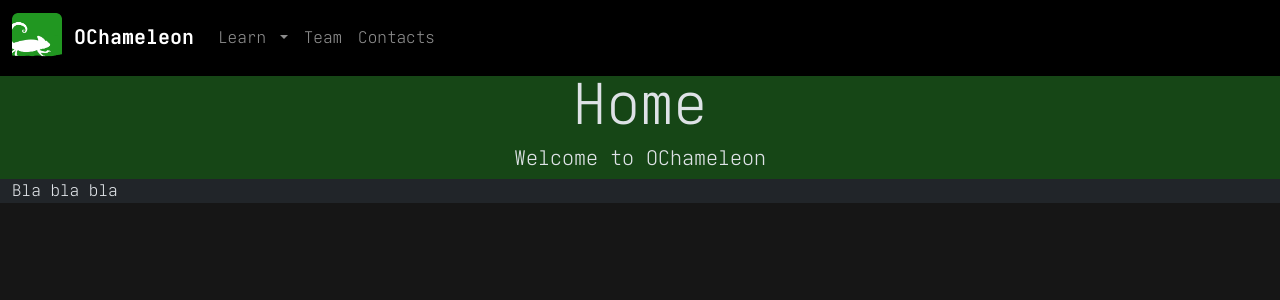
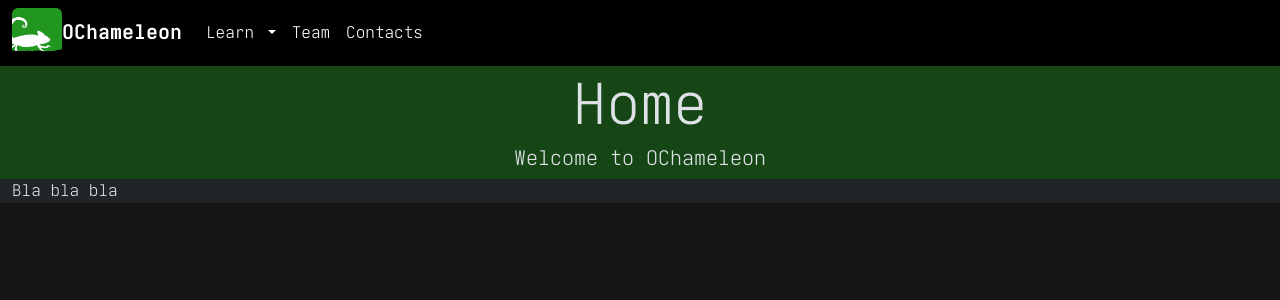
Before and after one commit to ochameleon/ochameleon.github.io, a Jekyll site: the page built from index.html, in a window 1280 px wide. Shown: the top 300 px of the page. Built offline with Jekyll 4.4.1, drawn with Linux system fonts in a browser that asks for light colours.

Commit message:
Making menu links active and testing if image outside navbar brand is nearer

```diff
--- a/_includes/menu.html
+++ b/_includes/menu.html
@@ -1,7 +1,7 @@
 <nav class="navbar navbar-expand-lg navbar-dark fixed-top">
     <div class="container-fluid">
+        <img src="{{ '/files/logo/colour-icon-square-top.png' | relative_url }}" href="{{ '/' | relative_url }}" class="corner-logo" width="50" alt="Logo">
         <a class="navbar-brand" href="{{ '/' | relative_url }}">
-            <img src="{{ '/files/logo/colour-icon-square-top.png' | relative_url }}" class="corner-logo" width="50" alt="Logo">
             <b>OChameleon</b>
         </a>
 
@@ -12,7 +12,7 @@
         <div class="collapse navbar-collapse" id="navbarSupportedContent">
             <ul class="navbar-nav me-auto mb-2 mb-lg-0">
                 <li class="nav-item dropdown">
-                    <a class="nav-link dropdown-toggle" href="{{ '/' | relative_url }}" role="button" data-bs-toggle="dropdown" aria-expanded="false">
+                    <a class="nav-link active dropdown-toggle" href="{{ '/' | relative_url }}" role="button" data-bs-toggle="dropdown" aria-expanded="false">
                         Learn
                     </a>
                     <ul class="dropdown-menu">
@@ -22,11 +22,11 @@
                 </li>
 
                 <li class="nav-item">
-                    <a class="nav-link" href="{{ '/team.html' | relative_url }}">Team</a>
+                    <a class="nav-link active" href="{{ '/team.html' | relative_url }}">Team</a>
                 </li>
 
                 <li class="nav-item">
-                    <a class="nav-link" href="{{ '/contacts.html' | relative_url }}">Contacts</a>
+                    <a class="nav-link active" href="{{ '/contacts.html' | relative_url }}">Contacts</a>
                 </li>
             </ul>
         </div>
```
